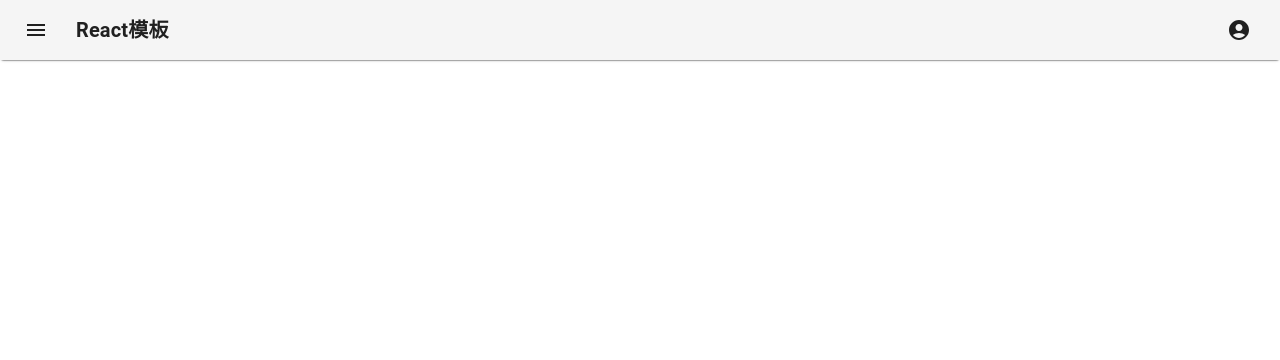
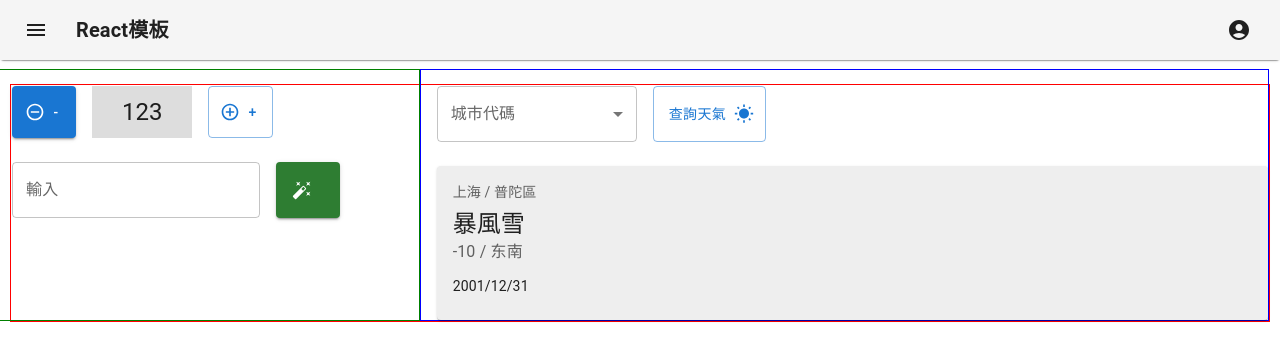
Before and after one commit to JasonYCHuang/template_client, a React (Create React App) app: page /style_mui_adv in a window 1280 px wide. Before the commit this address had no page. Shown: the top 360 px of the page. Built offline with nearby package versions, Linux system fonts and the light colour scheme.

Commit message:
add style-mui-adv

```diff
--- a/src/components/app_bar/comp_drawer.tsx
+++ b/src/components/app_bar/comp_drawer.tsx
@@ -50,7 +50,18 @@ const DrawerContentComp = (anchor: AnchorTyp, toggleDrawer: any) => (
             <MailIcon />
           </ListItemIcon>
           <Link to="/style_mui" style={styleLink}>
-            風格 - Mui
+            風格 - Mui 基本
+          </Link>
+        </ListItemButton>
+      </ListItem>
+      <Divider />
+      <ListItem key="style_mui_adv" disablePadding>
+        <ListItemButton>
+          <ListItemIcon>
+            <MailIcon />
+          </ListItemIcon>
+          <Link to="/style_mui_adv" style={styleLink}>
+            風格 - Mui 進階
           </Link>
         </ListItemButton>
       </ListItem>
--- a/src/components/comp_routes.tsx
+++ b/src/components/comp_routes.tsx
@@ -2,6 +2,7 @@ import { Routes, Route } from 'react-router-dom';
 import { Box } from '@mui/material';
 import PageStyleBasic from './page_style_basic/index';
 import PageStyleMui from './page_style_mui/index';
+import PageStyleMuiAdv from './page_style_mui_adv/index';
 
 const RoutesComp = () => (
   <Box sx={{ px: '10px' }}>
@@ -9,6 +10,7 @@ const RoutesComp = () => (
       <Route path="/" element={<PageStyleBasic />} />
       <Route path="/style_basic" element={<PageStyleBasic />} />
       <Route path="/style_mui" element={<PageStyleMui />} />
+      <Route path="/style_mui_adv" element={<PageStyleMuiAdv />} />
     </Routes>
   </Box>
 );
--- /dev/null
+++ b/src/components/page_style_mui_adv/comp_add_by_input.tsx
@@ -0,0 +1,20 @@
+import TextField from '@mui/material/TextField';
+import Stack from '@mui/material/Stack';
+import Button from '@mui/material/Button';
+import AutoFixHighIcon from '@mui/icons-material/AutoFixHigh';
+
+const AddByInputComp = () => (
+  <Stack spacing={2} direction="row">
+    <TextField
+      label="輸入"
+      variant="outlined"
+    />
+    <Button
+      variant="contained"
+      color="success"
+      startIcon={<AutoFixHighIcon />}
+    />
+  </Stack>
+);
+
+export default AddByInputComp;
--- /dev/null
+++ b/src/components/page_style_mui_adv/comp_calc_by_btn.tsx
@@ -0,0 +1,32 @@
+import Stack from '@mui/material/Stack';
+import Button from '@mui/material/Button';
+import Typography from '@mui/material/Typography';
+import RemoveCircleOutlineIcon from '@mui/icons-material/RemoveCircleOutline';
+import AddCircleOutlineIcon from '@mui/icons-material/AddCircleOutline';
+
+const styleScreen = {
+  backgroundColor: '#ddd',
+  padding: '10px 30px 10px 30px',
+};
+
+const CalcByBtnComp = () => (
+  <Stack spacing={2} direction="row">
+    <Button
+      variant="contained"
+      startIcon={<RemoveCircleOutlineIcon />}
+    >
+      -
+    </Button>
+    <Typography variant="h5" style={styleScreen}>
+      { 123 }
+    </Typography>
+    <Button
+      variant="outlined"
+      startIcon={<AddCircleOutlineIcon />}
+    >
+      +
+    </Button>
+  </Stack>
+);
+
+export default CalcByBtnComp;
--- /dev/null
+++ b/src/components/page_style_mui_adv/comp_weather_display.tsx
@@ -0,0 +1,28 @@
+import Typography from '@mui/material/Typography';
+import Card from '@mui/material/Card';
+import CardContent from '@mui/material/CardContent';
+
+const WeatherDisplayComp = () => (
+  <Card sx={{ minWidth: 275, backgroundColor: '#eee' }}>
+    <CardContent>
+      <Typography sx={{ fontSize: 14 }} color="text.secondary" gutterBottom>
+        上海
+        /
+        普陀區
+      </Typography>
+      <Typography variant="h5" component="div">
+        暴風雪
+      </Typography>
+      <Typography sx={{ mb: 1.5 }} color="text.secondary">
+        -10
+        /
+        东南
+      </Typography>
+      <Typography variant="body2">
+        2001/12/31
+      </Typography>
+    </CardContent>
+  </Card>
+);
+
+export default WeatherDisplayComp;
--- /dev/null
+++ b/src/components/page_style_mui_adv/comp_weather_select.tsx
@@ -0,0 +1,37 @@
+import Stack from '@mui/material/Stack';
+import Button from '@mui/material/Button';
+import InputLabel from '@mui/material/InputLabel';
+import MenuItem from '@mui/material/MenuItem';
+import FormControl from '@mui/material/FormControl';
+import Select from '@mui/material/Select';
+import WbSunnyIcon from '@mui/icons-material/WbSunny';
+
+const styleSelectCityCode = {
+  width: '200px',
+};
+
+const SelectCityCodeComp = () => (
+  <FormControl style={styleSelectCityCode}>
+    <InputLabel id="select-city-code-label">城市代碼</InputLabel>
+    <Select>
+      <MenuItem value="110101">北京市</MenuItem>
+      <MenuItem value="130300">秦皇島市</MenuItem>
+      <MenuItem value="320800">淮安市</MenuItem>
+      <MenuItem value="440306">深圳市寶安區</MenuItem>
+    </Select>
+  </FormControl>
+);
+
+const WeatherSelectComp = () => (
+  <Stack spacing={2} direction="row">
+    <SelectCityCodeComp />
+    <Button
+      variant="outlined"
+      endIcon={<WbSunnyIcon />}
+    >
+      查詢天氣
+    </Button>
+  </Stack>
+);
+
+export default WeatherSelectComp;
--- /dev/null
+++ b/src/components/page_style_mui_adv/index.tsx
@@ -0,0 +1,37 @@
+import Box from '@mui/material/Box';
+import Grid from '@mui/material/Grid';
+import CalcByBtnComp from './comp_calc_by_btn';
+import AddByInputComp from './comp_add_by_input';
+import WeatherSelectComp from './comp_weather_select';
+import WeatherDisplayComp from './comp_weather_display';
+
+const styleRoot = {
+  border: '1px solid red',
+};
+
+const styleCalculator = {
+  border: '1px solid green',
+};
+
+const styleWeather = {
+  border: '1px solid blue',
+};
+
+const PageStyleMui = () => (
+  <Box style={styleRoot}>
+    <Grid container spacing={2}>
+      <Grid item style={styleCalculator} xs={4}>
+        <CalcByBtnComp />
+        <br />
+        <AddByInputComp />
+      </Grid>
+      <Grid item style={styleWeather} xs={8}>
+        <WeatherSelectComp />
+        <br />
+        <WeatherDisplayComp />
+      </Grid>
+    </Grid>
+  </Box>
+);
+
+export default PageStyleMui;
```
